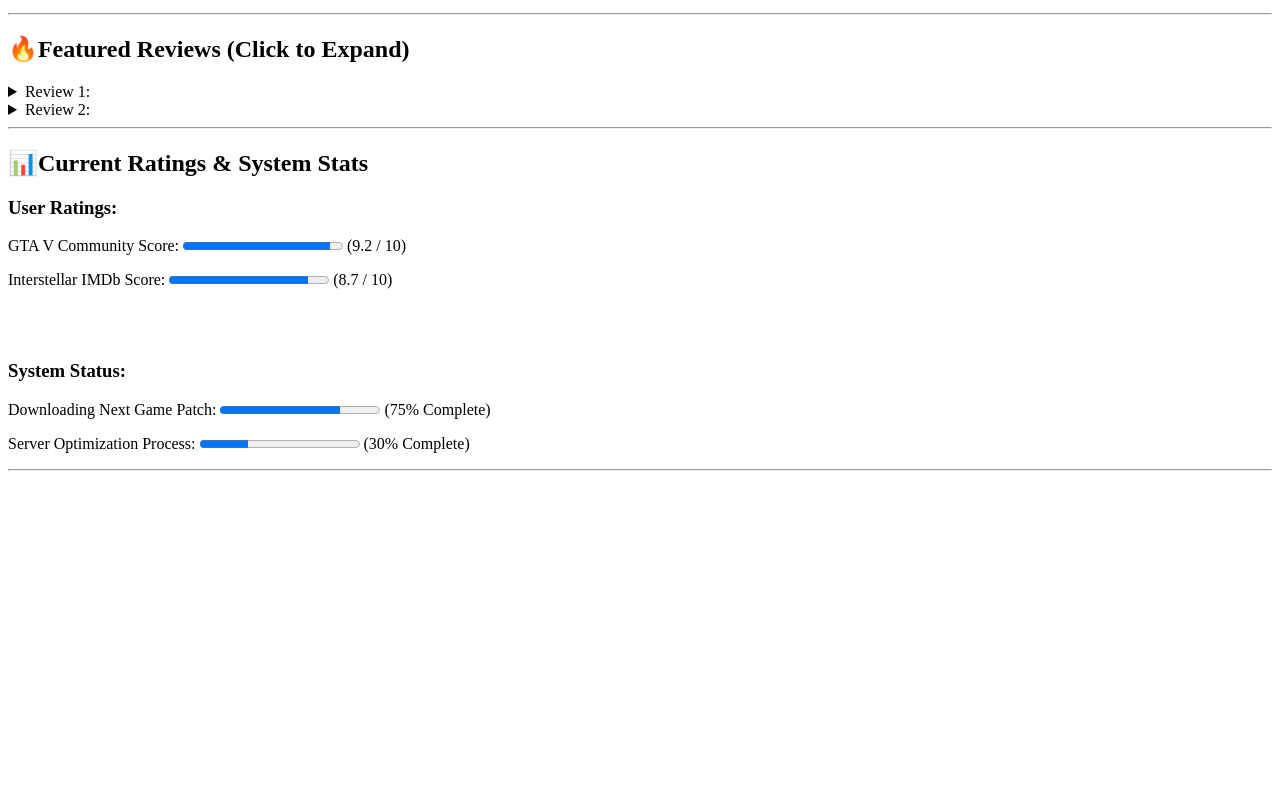
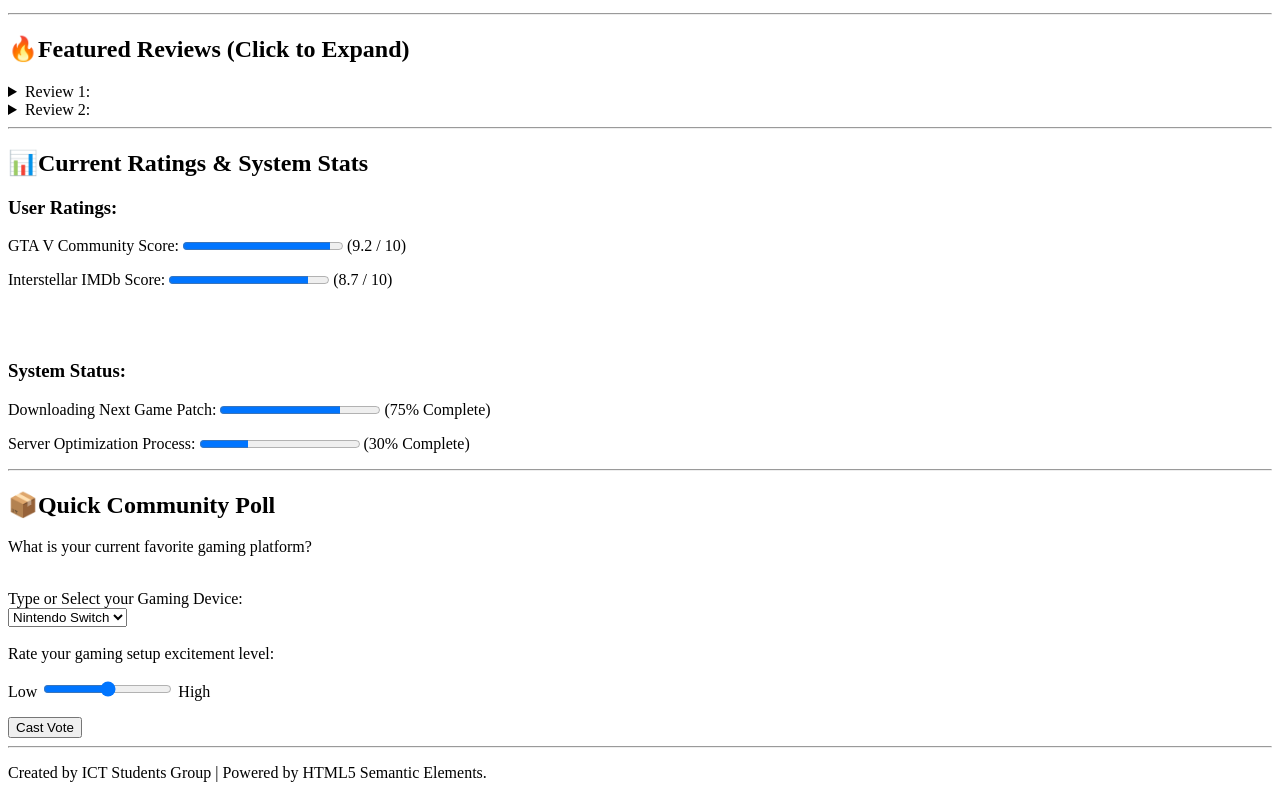
Before and after one commit to Samadhi-Anuththara/Epic-Media-Hub, a plain HTML site: page index.html in a window 1280 px wide. Shown: the part 102-900 px from the top of the page. Before the commit the page ends 800 px from the top, so only its background shows below. Drawn offline with Linux system fonts and the light colour scheme.

Commit message:
Update Code

```diff
--- a/index.html
+++ b/index.html
@@ -40,6 +40,28 @@
 <p>Server Optimization Process: <progress value="30" max="100"></progress> (30% Complete)</p>
 <hr>
 
+<h2>📦Quick Community Poll</h2>
+<p>What is your current favorite gaming platform?</p><br>
+
+<label for="type">Type or Select your Gaming Device:</label><br>
+<select name="type" id="type">
+    <option value="ns">Nintendo Switch</option>
+    <option value="P">PlayStation 5</option>
+    <option value="x">Xbox Series X</option>
+    <option value="GPC">Gaming PC</option>
+</select><br><br>
+
+<label for="level">Rate your gaming setup excitement level:</label><br>
+<p> Low <input type="range" min="10" max="100"> High</p>
+
+
+
+<button type="button">Cast Vote</button>
+<hr>
+
+<footer>
+    <p> Created by ICT Students Group | Powered by HTML5 Semantic Elements.</p>
+</footer>
 
 
 
```
